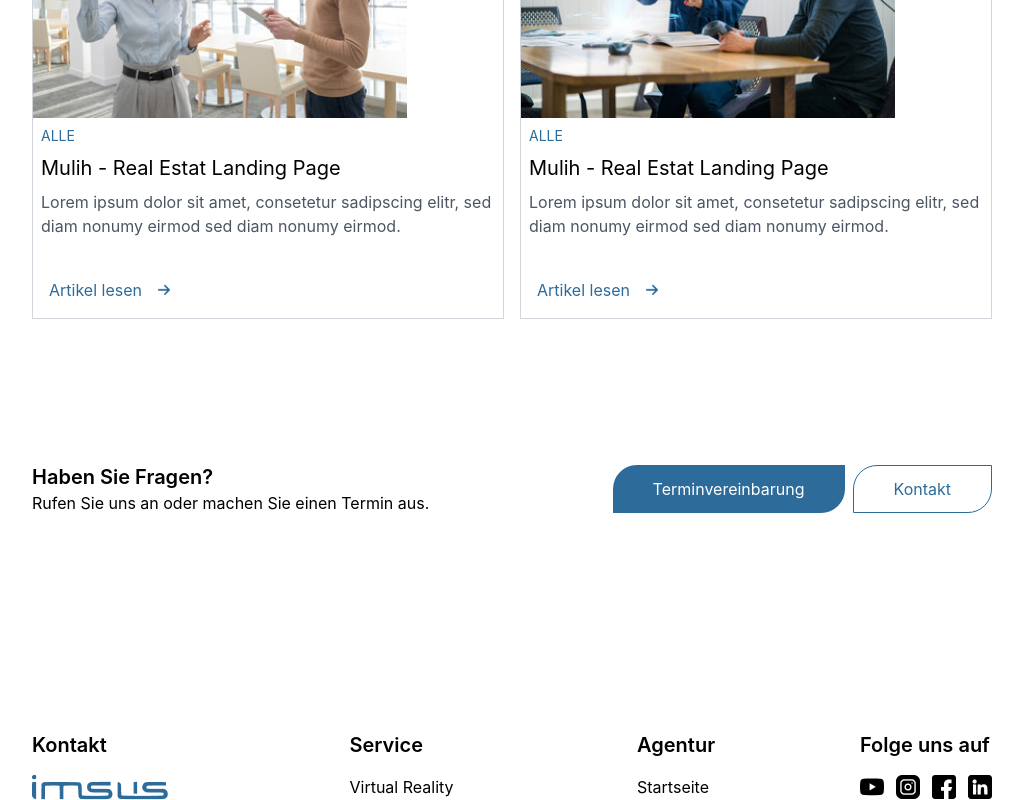
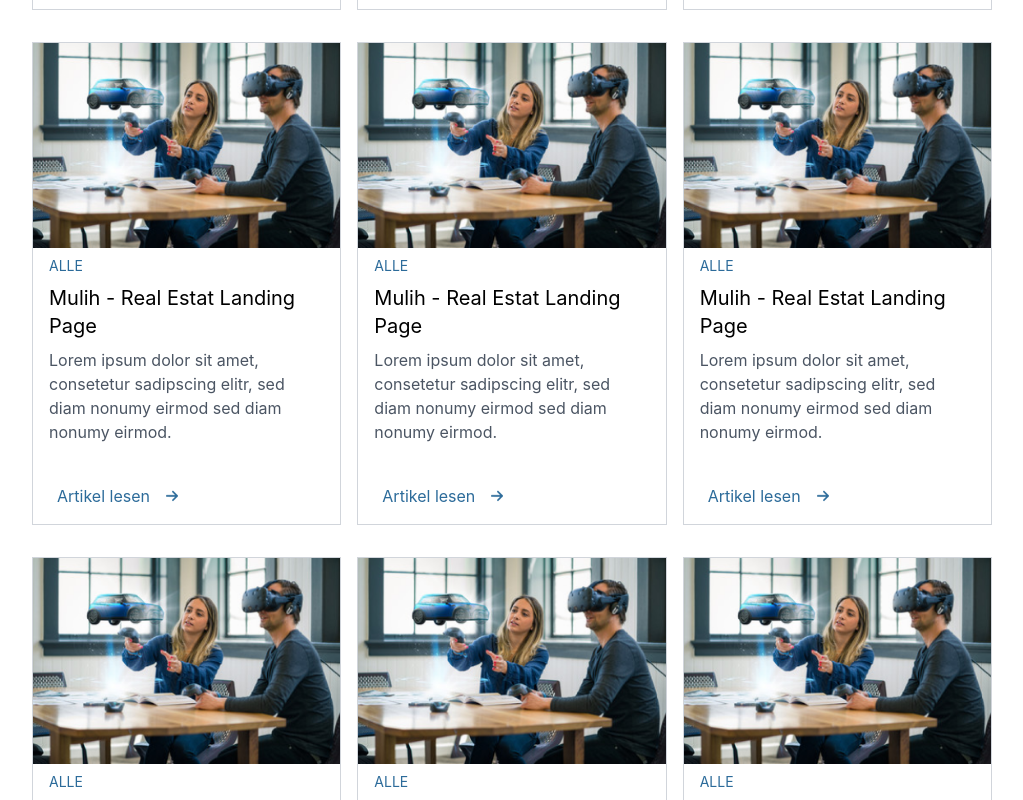
Before and after one commit to Zyrean/Imsys, a Next.js app: page /blog in a window 1280 px wide. Shown: the part 1420-2220 px from the top of the page, without its empty margins (128-1151 px from the left). Built offline with nearby package versions, Linux system fonts and the light colour scheme.

Commit message:
no message

```diff
--- a/src/app/blog/page.js
+++ b/src/app/blog/page.js
@@ -1,14 +1,14 @@
-import Image from "next/image";
-
 import MenVr from "@/assets/MenWithVr.png";
 import BlogItem from "@/components/blog/BlogItem";
 import Pic1 from "@/assets/Mask1.png";
 import Pic2 from "@/assets/Mask2.png";
 import Pic3 from "@/assets/Mask3.png";
 import Pic4 from "@/assets/Mask4.png";
-import Button from "@/components/ui/Button";
 import ContactBlock from "@/components/contact/ContactBlock";
 import WebsiteInformation from "@/components/sections/home/WebsiteInformation";
+import ReferenzHeaderDektop from "@/components/herausforderungen/ReferenzHeaderDektop";
+import ReferenzHeaderPhone from "@/components/herausforderungen/ReferenzHeaderPhone";
+import HeaderSection from "@/components/ui/HeaderSection";
 
 function BlogPage() {
   return (
@@ -44,15 +44,14 @@ function BlogPage() {
       {/* SECTION 2 */}
       <section>
         <div className="flex flex-col gap-6">
+          <HeaderSection text="Blog" className={"px-8 lg:w-1/2"} />
+
           <div className="px-8">
-            <ul className="flex justify-between font-semibold uppercase text-gray-600">
-              <li>all</li>
-              <li>mobile design</li>
-              <li>web design</li>
-            </ul>
+            <ReferenzHeaderPhone />
+            <ReferenzHeaderDektop />
           </div>
 
-          <ul className="grid grid-cols-2 gap-4 px-8">
+          <ul className="grid grid-cols-2 gap-4 px-8 lg:grid-cols-3 lg:gap-y-8">
             <BlogItem
               image={Pic1}
               interests="alle"
@@ -73,6 +72,36 @@ function BlogPage() {
               interests="alle"
               title="Mulih - Real Estat Landing Page"
             />
+            <BlogItem
+              image={Pic4}
+              interests="alle"
+              title="Mulih - Real Estat Landing Page"
+              className="hidden lg:flex"
+            />
+            <BlogItem
+              image={Pic4}
+              interests="alle"
+              title="Mulih - Real Estat Landing Page"
+              className="hidden lg:flex"
+            />
+            <BlogItem
+              image={Pic4}
+              interests="alle"
+              title="Mulih - Real Estat Landing Page"
+              className="hidden lg:flex"
+            />
+            <BlogItem
+              image={Pic4}
+              interests="alle"
+              title="Mulih - Real Estat Landing Page"
+              className="hidden lg:flex"
+            />
+            <BlogItem
+              image={Pic4}
+              interests="alle"
+              title="Mulih - Real Estat Landing Page"
+              className="hidden lg:flex"
+            />
           </ul>
         </div>
       </section>
--- a/src/app/ueberUns/page.js
+++ b/src/app/ueberUns/page.js
@@ -12,20 +12,39 @@ import CustomerItem from "@/components/customer/CustomerItem";
 import Button from "@/components/ui/Button";
 import TeamBewerben from "@/assets/Team_Bewerben.png";
 import ContactForm from "@/components/aboutUs/ContactForm";
+import WebsiteInformation from "@/components/sections/home/WebsiteInformation";
 
 function AboutUsPage() {
   return (
-    <main className="flex flex-col gap-20 pb-14">
+    <main className="flex flex-col gap-28 pb-14 lg:gap-36">
       {/* SECTION 1 */}
-      <section className="relative flex flex-col gap-10">
-        <div className="flex items-center">
-          <Image src={PictureTwo} alt="Picture of a men with VR" height={200} />
 
-          <h1 className="absolute px-8 text-4xl drop-shadow-2xl">
-            Über uns <br /> wer sind wir?
-          </h1>
-        </div>
-      </section>
+      <WebsiteInformation
+        style="small"
+        h1="Über uns
+        wer sind wir?"
+        image={PictureTwo}
+        h1Color="text-black"
+      >
+        <>
+          <p>
+            <strong>IMSYS</strong> ist seit über 20 Jahren eine der führenden
+            XR-Agenturen für Beratung, Planung und Projektierung von digitalen
+            Arbeitsumgebungen. Wir sind spezialisiert auf gut abgestimmte
+            Medienkonzepte, Planungsdienstleistungen, Realisierung und
+            Servicelösungen für Virtual Reality-, Augmented Reality- und Mixed
+            Reality-Umgebungen.
+          </p>
+          <p>
+            <strong>IMSYS</strong> ist seit über 20 Jahren eine der führenden
+            XR-Agenturen für Beratung, Planung und Projektierung von digitalen
+            Arbeitsumgebungen. Wir sind spezialisiert auf gut abgestimmte
+            Medienkonzepte, Planungsdienstleistungen, Realisierung und
+            Servicelösungen für Virtual Reality-, Augmented Reality- und Mixed
+            Reality-Umgebungen.
+          </p>
+        </>
+      </WebsiteInformation>
 
       {/* SECTION 2 */}
       <section className="relative flex flex-col gap-10">
--- a/src/components/blog/BlogItem.jsx
+++ b/src/components/blog/BlogItem.jsx
@@ -1,12 +1,14 @@
 import Image from "next/image";
 import Button from "../ui/Button";
 
-function BlogItem({ image, interests, title }) {
+function BlogItem({ image, interests, title, className }) {
   return (
-    <li className="flex flex-col gap-2 border-[1px] border-gray-300">
-      <Image src={image} alt={`Image of`} />
+    <li
+      className={`${className} flex flex-col gap-2 border-[1px] border-gray-300`}
+    >
+      <Image src={image} alt={`Image of`} className="lg:w-full" />
 
-      <div className="flex flex-col gap-2 px-2">
+      <div className="flex flex-col gap-2 px-2 sm:px-4">
         <h5 className="text-sm uppercase text-blue">{interests}</h5>
         <h2 className="text-xl">{title}</h2>
         <p className="text-gray-600">
--- a/src/components/contact/ContactBlock.jsx
+++ b/src/components/contact/ContactBlock.jsx
@@ -8,7 +8,7 @@ function ContactBlock() {
         <p>Rufen Sie uns an oder machen Sie einen Termin aus.</p>
       </div>
 
-      <div className="flex flex-col gap-2 lg:flex-row">
+      <div className="flex flex-col gap-2 sm:flex-row">
         <Button style="default small">Terminvereinbarung</Button>
         <Button style="default border">Kontakt</Button>
       </div>
--- a/src/components/herausforderungen/ReferenzProjektListe.jsx
+++ b/src/components/herausforderungen/ReferenzProjektListe.jsx
@@ -2,7 +2,7 @@ import InformationBlock from "../ui/InformationBlock";
 
 function ReferenzProjektListe() {
   return (
-    <div className="grid grid-cols-2 gap-4 px-8 md:gap-8">
+    <div className="grid grid-cols-2 gap-x-6 gap-y-8 px-8 sm:gap-8">
       <InformationBlock type="small" title="Real Estat Landing Page">
         Lorem ipsum dolor sit amet, consetetur sadipscing elitr, sed diam nonumy
         eirmod. Lorem ipsum dolor sit amet, consetetur sadipscing elitr, sed
--- a/src/components/ui/InformationBlock.jsx
+++ b/src/components/ui/InformationBlock.jsx
@@ -13,7 +13,7 @@ function InformationBlock({ title = "", type, children }) {
         <Image
           src={TeamMeeting}
           alt="Picture of a groupe having a meeting"
-          className="md:w-full"
+          className="w-full"
         />
 
         <div className="flex flex-col gap-2">
```
